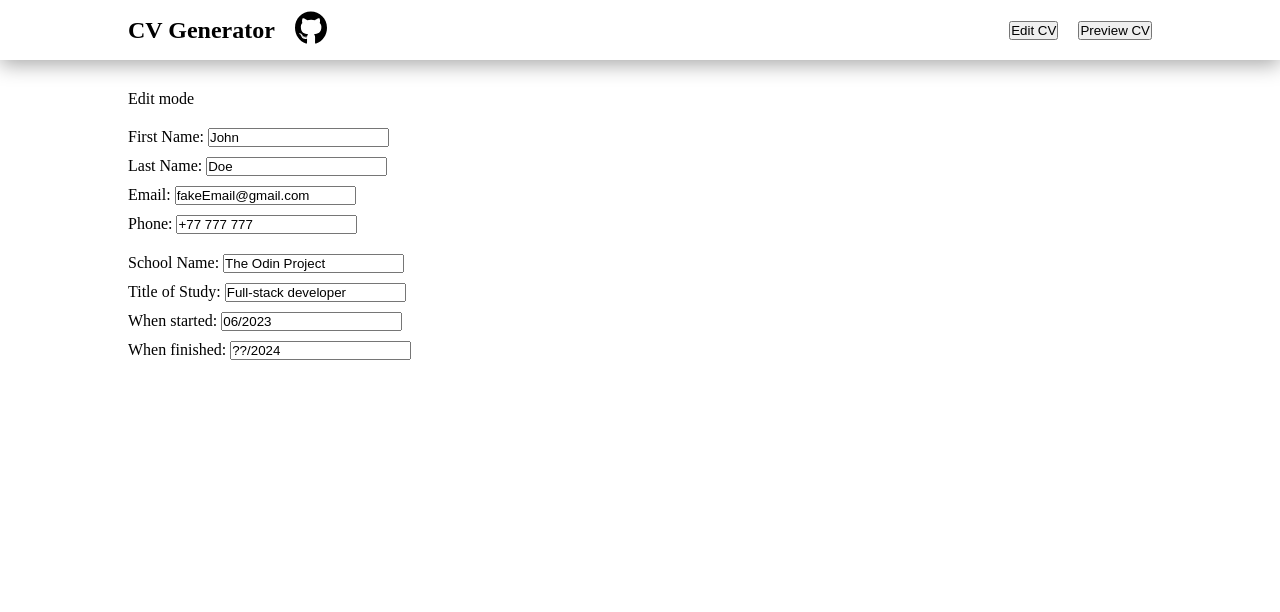
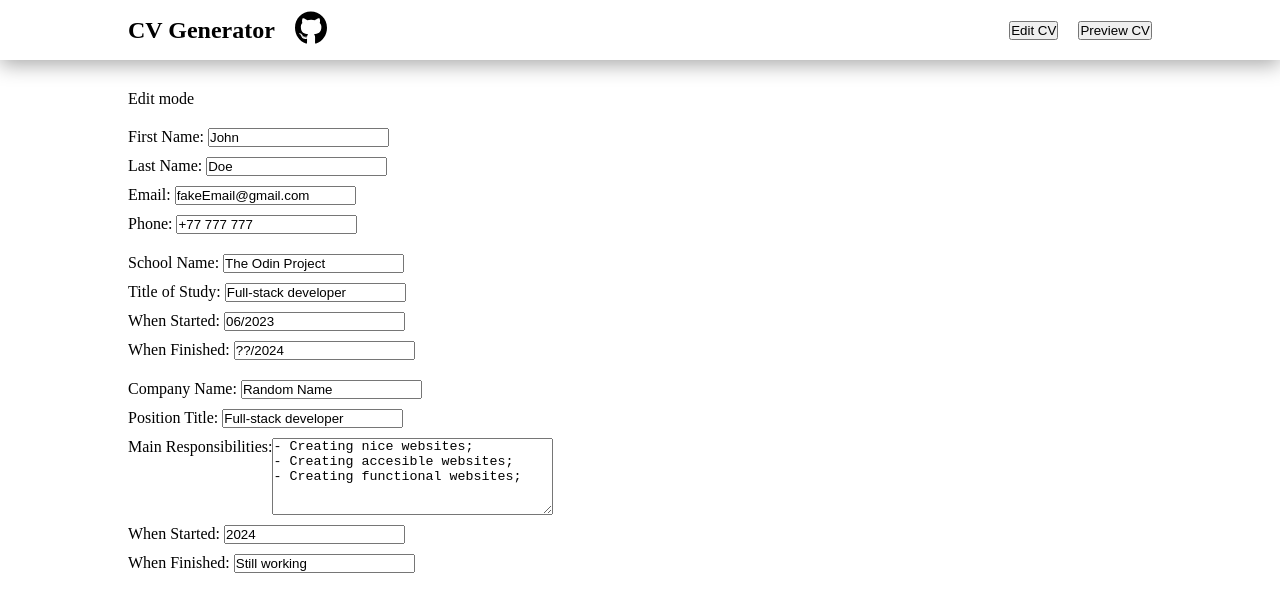
Before and after one commit to x6Nenko/Odin-CV-Application, a React (Vite) app: page / in a window 1280 px wide. Shown: the top 612 px of the page. Built offline with nearby package versions, Linux system fonts and the light colour scheme.

Commit message:
Add experience edit section, input now handles TA

```diff
--- a/src/App.jsx
+++ b/src/App.jsx
@@ -2,21 +2,32 @@ import { useState } from 'react'
 import Navbar from './components/Navbar'
 import General from './components/editCV/General'
 import Education from './components/editCV/Education'
+import Experience from './components/editCV/Experience'
 import './App.css'
 
 const App = () => {
   const [mode, setMode] = useState("edit")
+
   const [general, setGeneral] = useState({
     firstName: 'John',
     lastName: 'Doe',
     email: 'fakeEmail@gmail.com',
     phone: '+77 777 777'
   })
+
   const [education, setEducation] = useState({
     schoolName: 'The Odin Project',
     title: 'Full-stack developer',
     startDate: '06/2023',
     finishDate: '??/2024'
+  })
+
+  const [experience, setExperience] = useState({
+    companyName: 'Random Name',
+    position: 'Full-stack developer',
+    responsibilities: '- Creating nice websites;\n- Creating accesible websites;\n- Creating functional websites;',
+    startDate: '2024',
+    finishDate: 'Still working'
   })
 
   function handleModeChange(newMode) {
@@ -33,6 +44,13 @@ const App = () => {
   function handleEducationChanges(e) {
     setEducation({
       ...education,
+      [e.target.name]: e.target.value
+    })
+  }
+
+  function handleExperienceChanges(e) {
+    setExperience({
+      ...experience,
       [e.target.name]: e.target.value
     })
   }
@@ -57,6 +75,10 @@ const App = () => {
               educationState={education}
               handleChange={handleEducationChanges}
             />
+            <Experience
+              experienceState={experience}
+              handleChange={handleExperienceChanges}
+            />
           </>
         }
 
--- a/src/components/Input.jsx
+++ b/src/components/Input.jsx
@@ -1,6 +1,9 @@
+import "../styles/inputs.css"
+
 const Input = ({ labelText, name, value, onChange, type, placeHolder }) => {
   return (
-    <label>
+    <>
+      {type !== "textarea" && <label>
         {labelText}
         <input
           type={type}
@@ -9,7 +12,22 @@ const Input = ({ labelText, name, value, onChange, type, placeHolder }) => {
           onChange={onChange}
           placeholder={placeHolder}
         />
-    </label>
+      </label>}
+
+      {type === "textarea" && <label className="textarea">
+        {labelText}
+        <textarea
+          name={name}
+          value={value}
+          onChange={onChange}
+          placeholder={placeHolder}
+          rows={5}
+          cols={33}
+        >
+
+        </textarea>
+      </label>}
+    </>
   )
 }
 
--- a/src/components/editCV/Education.jsx
+++ b/src/components/editCV/Education.jsx
@@ -22,7 +22,7 @@ const Education = ({ educationState, handleChange }) => {
 
       <Input
         type={"text"}
-        labelText={"When started: "}
+        labelText={"When Started: "}
         name={"startDate"}
         value={educationState.startDate}
         onChange={handleChange}
@@ -31,7 +31,7 @@ const Education = ({ educationState, handleChange }) => {
 
       <Input
         type={"text"}
-        labelText={"When finished: "}
+        labelText={"When Finished: "}
         name={"finishDate"}
         value={educationState.finishDate}
         onChange={handleChange}
--- /dev/null
+++ b/src/components/editCV/Experience.jsx
@@ -0,0 +1,52 @@
+import "../../styles/editCV.css"
+import Input from "../Input"
+
+const Experience = ({ experienceState, handleChange }) => {
+  return (
+    <section className="experienceSection">
+      <Input
+        type={"text"}
+        labelText={"Company  Name: "}
+        name={"companyName"}
+        value={experienceState.companyName}
+        onChange={handleChange}
+      />
+
+      <Input
+        type={"text"}
+        labelText={"Position  Title: "}
+        name={"position"}
+        value={experienceState.position}
+        onChange={handleChange}
+      />
+
+      <Input
+        type={"textarea"}
+        labelText={"Main Responsibilities: "}
+        name={"responsibilities"}
+        value={experienceState.responsibilities}
+        onChange={handleChange}
+      />
+
+      <Input
+        type={"text"}
+        labelText={"When Started: "}
+        name={"startDate"}
+        value={experienceState.startDate}
+        onChange={handleChange}
+        placeHolder={"MM/YYYY"}
+      />
+
+      <Input
+        type={"text"}
+        labelText={"When Finished: "}
+        name={"finishDate"}
+        value={experienceState.finishDate}
+        onChange={handleChange}
+        placeHolder={"MM/YYYY"}
+      />
+    </section>
+  )
+}
+
+export default Experience
--- a/src/styles/editCV.css
+++ b/src/styles/editCV.css
@@ -1,4 +1,4 @@
-.generalSection, .educationSection {
+.generalSection, .educationSection, .experienceSection {
     display: flex;
     flex-direction: column;
     gap: 10px;
--- /dev/null
+++ b/src/styles/inputs.css
@@ -0,0 +1,3 @@
+.textarea {
+    display: flex;
+}
```
Lines whose indentation alone changed are shown as unchanged.
